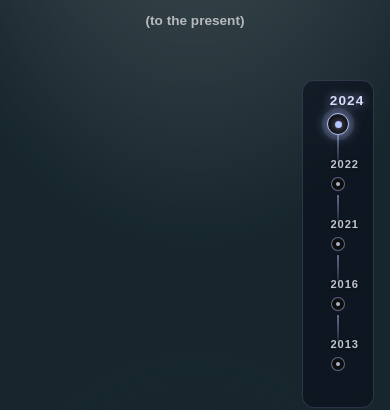
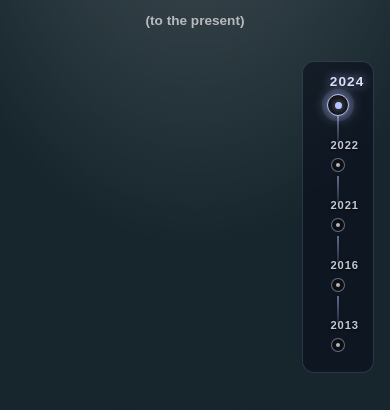
Before and after one commit to wj127/davis_portfolio, a Next.js app: page /work-experience in a window 390 px wide. Shown: the part 431-841 px from the top of the page. Built offline with nearby package versions, Linux system fonts and the light colour scheme; no server answers; a web font is replaced by a local one.

Commit message:
[Update]: improve scroll handling in work experience section for better user experience on mobile and desktop, ensuring smooth transitions and consistent behavior of the table of contents

```diff
--- a/src/app/work-experience/components/toc/Toc.module.scss
+++ b/src/app/work-experience/components/toc/Toc.module.scss
@@ -208,15 +208,18 @@ $desktop-breakpoint: 1025px;
   .tocContainer {
     left: auto;
     right: 1rem;
-    bottom: auto;
-    top: 80%;
-    transform: translateY(-50%);
+    // Anchor to the bottom edge with a fixed offset. Using `top: %` made the rail
+    // drift as mobile browser chrome (URL bar) collapsed/expanded and changed the
+    // viewport height; a bottom-anchored fixed value stays put while scrolling.
+    top: auto;
+    bottom: 2.5rem;
+    transform: none;
     max-width: none;
     background: rgba(8, 12, 24, 0.55);
     border: 1px solid rgba(182, 196, 255, 0.18);
     border-radius: 0.75rem;
     backdrop-filter: blur(6px);
-    padding: 1rem 1rem;
+    padding: 1rem 1rem 0 1rem;
   }
 
   .active {
--- a/src/app/work-experience/page.tsx
+++ b/src/app/work-experience/page.tsx
@@ -208,11 +208,23 @@ export default function WorkExperience() {
     const track = trackRef.current;
     if (!yearSection) return;
 
-    setActiveYear(year);
-
+    // Don't eagerly set the active year here: the scroll-driven detectors (mobile
+    // scroll listener / desktop onUpdate) already track it from the live scroll
+    // position. Setting it up front made the target flash active, then revert as
+    // the smooth scroll passed through the intermediate years.
     const horizontalScrollTrigger = horizontalScrollTriggerRef.current;
     if (!track || !horizontalScrollTrigger || !window.matchMedia(DESKTOP_MEDIA_QUERY).matches) {
-      yearSection.scrollIntoView({ behavior: 'smooth', block: 'start' });
+      // Mobile: the pin wrapper is the real vertical scroller. Scroll it explicitly
+      // (instead of scrollIntoView, which picks an ambiguous scroll ancestor and
+      // only worked reliably in one direction) so any year jumps up or down.
+      const pinWrapper = pinWrapperRef.current;
+      if (pinWrapper) {
+        const targetScrollTop =
+          pinWrapper.scrollTop + (yearSection.getBoundingClientRect().top - pinWrapper.getBoundingClientRect().top);
+        pinWrapper.scrollTo({ top: targetScrollTop, behavior: 'smooth' });
+      } else {
+        yearSection.scrollIntoView({ behavior: 'smooth', block: 'start' });
+      }
       return;
     }
 
```
